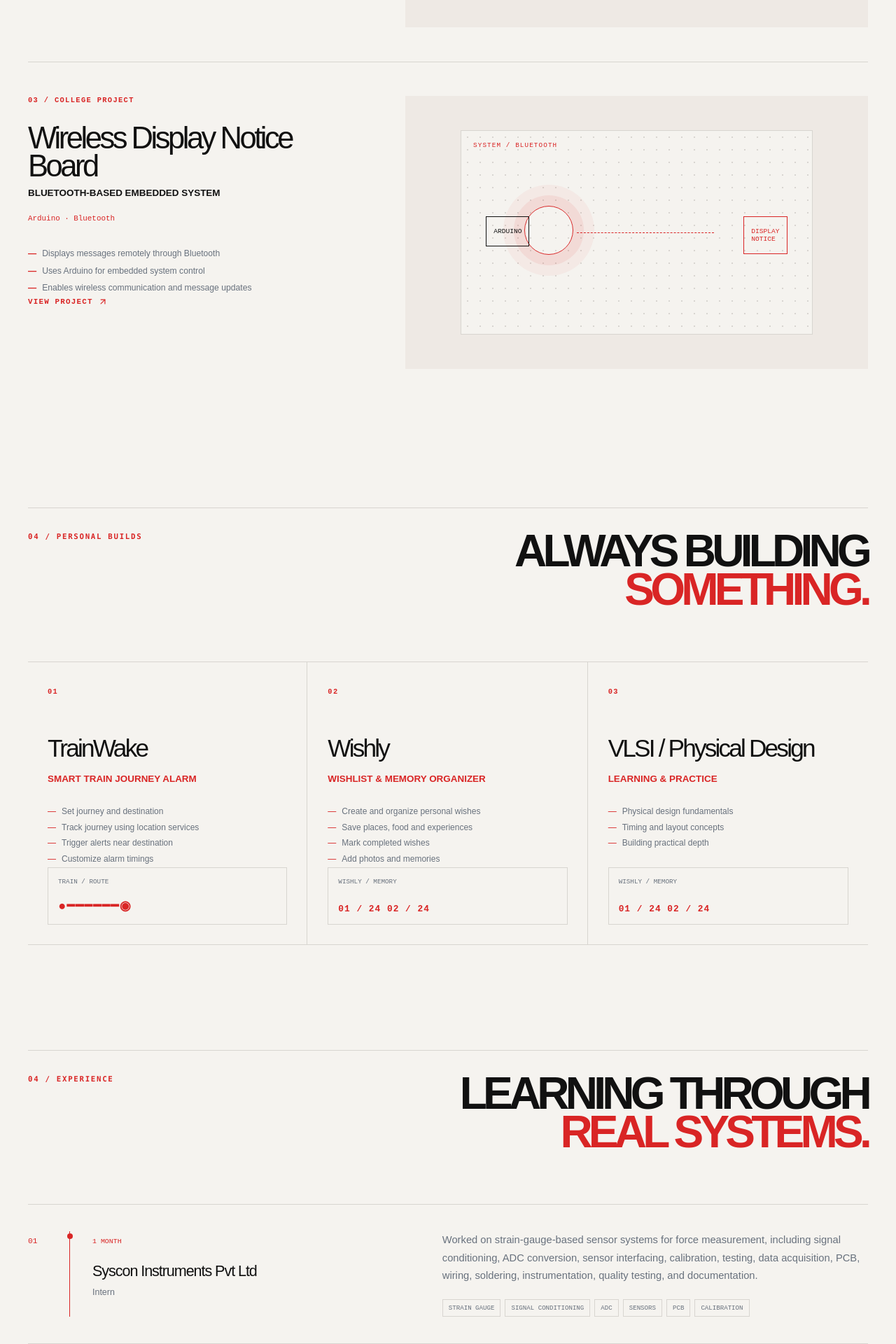
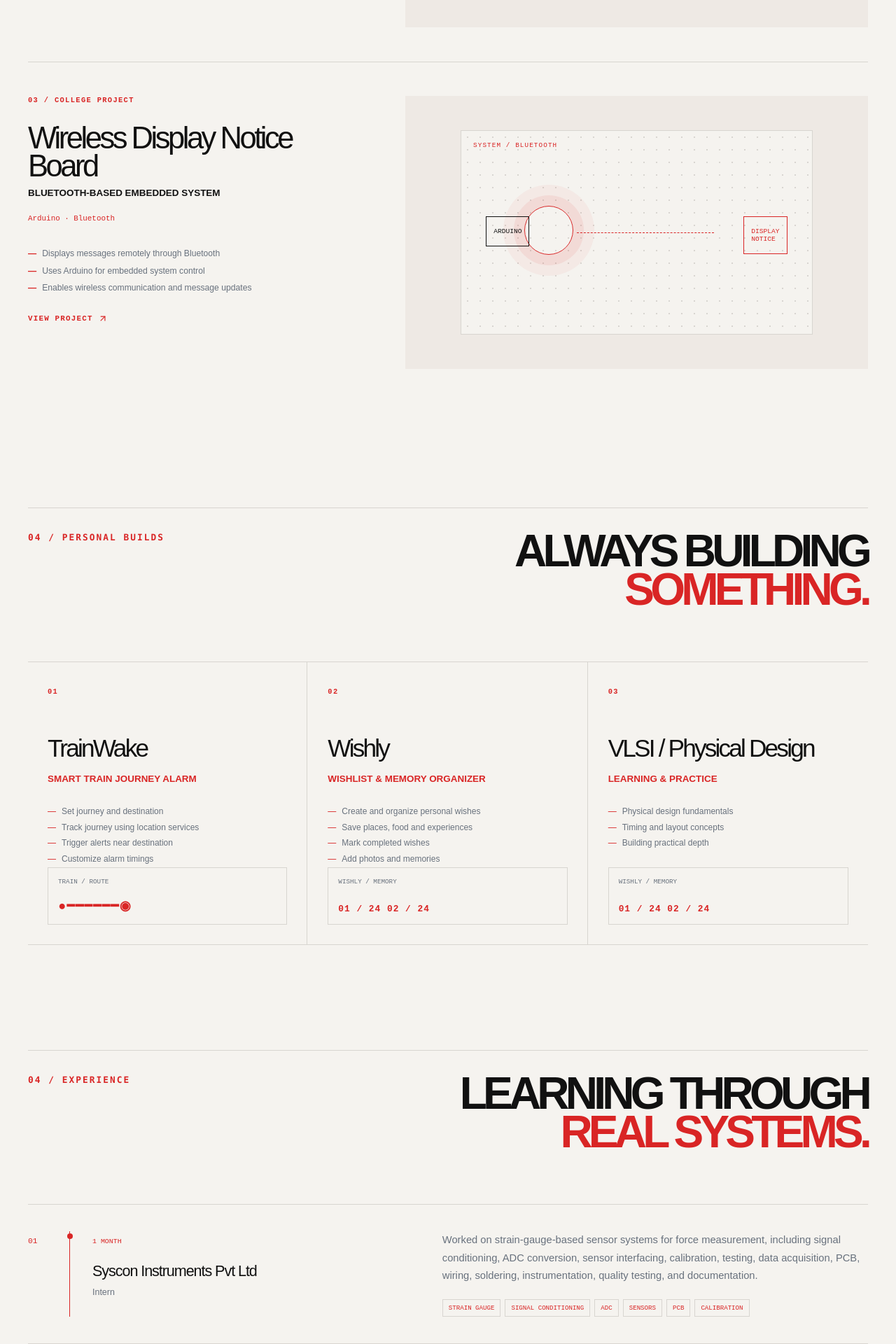
Before and after one commit to Pragathi-Reddy/pragathi-b-portfolio-website, a Next.js app: page / in a window 1280 px wide. Shown: the part 3482-5402 px from the top of the page at 70% size. Built offline with nearby package versions, Linux system fonts and the light colour scheme.

Commit message:
feat: refine project link styles and update research section text

```diff
--- a/app/globals.css
+++ b/app/globals.css
@@ -197,6 +197,13 @@ button { font: inherit; }
 .stack-section .stack-group h3 { margin-top: 38px; font-size: 1.1rem; }
 .stack-section .stack-group .skill-tags { max-width: 100%; row-gap: 9px; column-gap: 8px; }
 .stack-section .stack-group .skill-tags span { background: color-mix(in srgb, var(--paper) 72%, transparent); }
+/* Annotation refinements. */
+.project-link { margin-top: 24px; }
+.personal-section .section-label, .experience-section .section-label, .education-section .section-label, .research-section .section-label { font-size: .8rem; }
+.experience-tags span { color: var(--red); }
+.research-section .eyebrow { font-size: .78rem; }
+.education-copy > p, .education-copy > strong { color: var(--red); }
+
 /* Final alignment overrides. */
 .section-head { grid-template-columns: 1fr 1fr; }
 .stack-section .skill-tags span { display: inline-block; padding: 5px 7px; border: 1px solid var(--line); background: transparent; font-size: .76rem; line-height: 1.2; }
--- a/app/page.tsx
+++ b/app/page.tsx
@@ -65,7 +65,7 @@ export default function Page() {
 
 
 
-    <section id="research" className="section wrapper research-section"><SectionHead label="05 / RESEARCH">FROM CAMERA TO<br /><span className="heading-accent">SATELLITE.</span></SectionHead><div className="research-grid"><div><span className="eyebrow">IEEE RESEARCH PAPER · ICSSS 2025 · IEEE PUBLISHER</span><h3>Satellite-based Image Transmission with Hazard Detection and Real-Time Environmental Monitoring using LoRa and ESP32-CAM</h3><External>VIEW RESEARCH</External></div><div className="research-visual"><div className="earth-grid" /><div className="orbit orbit-one" /><div className="orbit orbit-two" /><span className="satellite">ESP32-CAM</span><span className="research-dot">HAZARD</span></div></div><div className="stats"><div><strong>250<small>+</small></strong><span>PROGRAMMING PROBLEMS</span></div><div><strong>03</strong><span>TECHNICAL EXPERIENCES</span></div><div><strong>01</strong><span>IEEE RESEARCH PAPER</span></div><div><strong>08<small>+</small></strong><span>PROJECTS &amp; BUILDS</span></div></div></section>
+    <section id="research" className="section wrapper research-section"><SectionHead label="05 / RESEARCH">FROM CAMERA TO<br /><span className="heading-accent">SATELLITE.</span></SectionHead><div className="research-grid"><div><span className="eyebrow">IEEE RESEARCH PAPER · ICSSS 2025 · IEEE PUBLISHER</span><h3>Satellite-based Image Transmission with Hazard Detection and Real-Time Environmental Monitoring using LoRa and ESP32-CAM</h3><External>VIEW CERTIFICATE</External></div><div className="research-visual"><div className="earth-grid" /><div className="orbit orbit-one" /><div className="orbit orbit-two" /><span className="satellite">ESP32-CAM</span><span className="research-dot">HAZARD</span></div></div><div className="stats"><div><strong>250<small>+</small></strong><span>PROGRAMMING PROBLEMS</span></div><div><strong>03</strong><span>TECHNICAL EXPERIENCES</span></div><div><strong>01</strong><span>IEEE RESEARCH PAPER</span></div><div><strong>08<small>+</small></strong><span>PROJECTS &amp; BUILDS</span></div></div></section>
 
     <section className="section wrapper current-section" hidden><SectionHead label="06 / CURRENTLY BUILDING">ALWAYS<br />BUILDING SOMETHING.</SectionHead><div className="current-grid">{[['TRAINWAKE','Smart Train Journey Alarm','BUILDING'],['WISHLY','Wishlist & Memory Organizer','EXPLORING'],['VLSI / PHYSICAL DESIGN','Learning & Practice','LEARNING']].map(([title, subtitle, status]) => <article key={title}><span>STATUS: {status}</span><h3>{title}</h3><p>{subtitle}</p><i><b style={{ width: status === 'BUILDING' ? '72%' : status === 'EXPLORING' ? '48%' : '34%' }} /></i></article>)}</div></section>
 
```
